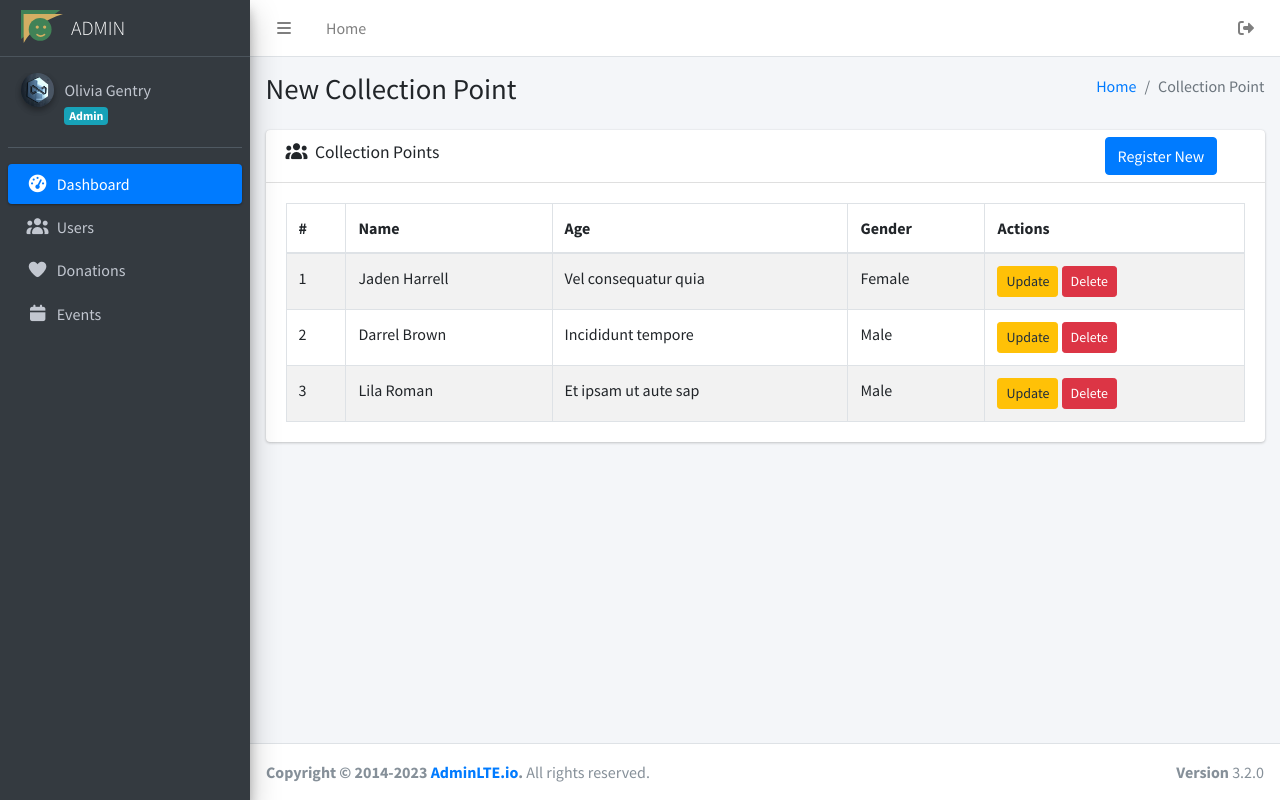
After one commit to InnoviHZ/alpha, a PHP site: page /admin/collection_point.php in a window 1280 px wide. The commit adds this page. Run offline with PHP 8.4, Linux system fonts and the light colour scheme; a user stored in the database is signed in; data comes from the database, SQL or seed files in the repository; some libraries are stand-ins or nearby versions.

Commit message:
added collection point table

```diff
--- /dev/null
+++ b/admin/collection_point.php
@@ -0,0 +1,298 @@
+<?php
+session_start();
+require_once "../assets/include/fuctions.php"; // Include the function definition
+
+if (!isset($_SESSION["loggedin"]) || $_SESSION["loggedin"] !== true) {
+  header("location:../login.php");
+  exit;
+}
+
+// Get the database connection
+$mysqli = Config::getInstance()->getConnection();
+
+$id = $_SESSION["id"];
+$email = $_SESSION["email"];
+$name = $_SESSION["name"];
+$type = $_SESSION["type"];
+$picture = $_SESSION["picture"];
+?>
+<!DOCTYPE html>
+<html lang="en">
+
+<head>
+  <meta charset="UTF-8">
+  <meta name="viewport" content="width=device-width, initial-scale=1.0">
+  <title>Update User Details</title>
+  <!-- AdminLTE CSS -->
+  <link rel="stylesheet" href="https://cdn.jsdelivr.net/npm/admin-lte@3.1.0/dist/css/adminlte.min.css">
+  <!-- Font Awesome Icons -->
+  <link rel="stylesheet" href="https://cdn.jsdelivr.net/npm/@fortawesome/fontawesome-free/css/all.min.css">
+  <!-- Google Font: Source Sans Pro -->
+  <link rel="stylesheet" href="https://fonts.googleapis.com/css?family=Source+Sans+Pro:300,400,400i,700">
+</head>
+
+<body class="hold-transition sidebar-mini">
+
+  <div class="wrapper">
+    <!-- Navbar and Sidebar code here (same as before) -->
+    <nav class="main-header navbar navbar-expand navbar-white navbar-light">
+      <!-- Left navbar links -->
+      <ul class="navbar-nav">
+        <li class="nav-item">
+          <a class="nav-link" data-widget="pushmenu" href="#" role="button"><i class="fas fa-bars"></i></a>
+        </li>
+        <li class="nav-item d-none d-sm-inline-block">
+          <a href="admin.php" class="nav-link">Home</a>
+        </li>
+        <!-- <li class="nav-item d-none d-sm-inline-block">
+        <a href="#" class="nav-link">Contact</a>
+      </li> -->
+      </ul>
+
+      <!-- Right navbar links -->
+      <ul class="navbar-nav ml-auto">
+        <!-- Notifications Dropdown Menu -->
+        <li class="nav-item">
+          <a class="nav-link" href="logout.php">
+            <i class="fa fa-sign-out-alt"></i>
+          </a>
+        </li>
+      </ul>
+    </nav>
+    <!-- /.navbar -->
+
+    <!-- Main Sidebar Container -->
+    <aside class="main-sidebar sidebar-dark-primary elevation-4">
+      <!-- Brand Logo -->
+      <a href="index.html" class="brand-link">
+        <img src="../assets/images/logo/logo1.svg" alt="Logo" class="brand-image " style="opacity: .8">
+        <span class="brand-text font-weight-light">ADMIN</span>
+      </a>
+
+      <!-- Sidebar -->
+      <div class="sidebar">
+        <!-- Sidebar user panel (optional) -->
+        <div class="user-panel mt-3 pb-3 mb-3 d-flex">
+          <div class="image">
+            <img src="../assets/images/admin/<?php echo $picture ?>" class="img-circle elevation-2" alt="User Image">
+          </div>
+          <div class="info">
+            <a href="#" class="d-block"><?php echo $name ?></a>
+            <span class="badge badge-info"><?php echo $type ?></span>
+          </div>
+        </div>
+
+        <!-- SidebarSearch Form -->
+        <!-- <div class="form-inline">
+          <div class="input-group" data-widget="sidebar-search">
+            <input class="form-control form-control-sidebar" type="search" placeholder="Search" aria-label="Search">
+            <div class="input-group-append">
+              <button class="btn btn-sidebar">
+                <i class="fas fa-search fa-fw"></i>
+              </button>
+            </div>
+          </div>
+        </div> -->
+
+        <!-- Sidebar Menu -->
+        <nav class="mt-2">
+          <ul class="nav nav-pills nav-sidebar flex-column" data-widget="treeview" role="menu" data-accordion="false">
+            <li class="nav-item">
+              <a href="admin.php" class="nav-link active">
+                <i class="nav-icon fas fa-tachometer-alt"></i>
+                <p>Dashboard</p>
+              </a>
+            </li>
+            <li class="nav-item">
+              <a href="#" class="nav-link">
+                <i class="nav-icon fas fa-users"></i>
+                <p>Users</p>
+              </a>
+            </li>
+            <li class="nav-item">
+              <a href="#" class="nav-link">
+                <i class="nav-icon fas fa-heart"></i>
+                <p>Donations</p>
+              </a>
+            </li>
+            <li class="nav-item">
+              <a href="#" class="nav-link">
+                <i class="nav-icon fas fa-calendar"></i>
+                <p>Events</p>
+              </a>
+            </li>
+          </ul>
+        </nav>
+        <!-- /.sidebar-menu -->
+      </div>
+      <!-- /.sidebar -->
+    </aside>
+    <!-- Content Wrapper. Contains page content -->
+    <div class="content-wrapper">
+      <!-- Content Header (Page header) -->
+      <section class="content-header">
+        <div class="container-fluid">
+          <div class="row mb-2">
+            <div class="col-sm-6">
+              <h1>New Collection Point</h1>
+            </div>
+            <div class="col-sm-6">
+              <ol class="breadcrumb float-sm-right">
+                <li class="breadcrumb-item"><a href="index.php">Home</a></li>
+                <li class="breadcrumb-item active">Collection Point</li>
+              </ol>
+            </div>
+          </div>
+        </div><!-- /.container-fluid -->
+      </section>
+
+      <!-- Main content -->
+      <section class="content">
+        <div class="container-fluid">
+          <div class="row">
+            <div class="col-md-12">
+              <div class="card">
+                <div class="card-header">
+                  <div>
+                    <h3 class="card-title">
+                      <i class="fas fa-users mr-1"></i>
+                      Collection Points
+                    </h3>
+                  </div>
+                  <div class="card-tools">
+                    <div class="input-group input-group-sm" style="width: 150px;">
+                      <button id="registerNewButton" onclick="register()" class="btn btn-primary">Register New</button>
+                    </div>
+                  </div>
+                </div>
+                <!-- /.card-header -->
+                <div class="card-body">
+                  <?php
+                  displayCollection_pointTable(1);
+                  ?>
+                </div>
+                <!-- /.card-body -->
+              </div>
+              <!-- /.card -->
+              <!-- User update form -->
+              <div class="card card-primary" style="display: none;" id="newCollectionPointForm">
+                <div class="card-header">
+                  <h3 class="card-title">New Collection Point</h3>
+                </div>
+                <!-- /.card-header -->
+                <div class="card-body">
+                  <form method="post">
+                    <div class="row">
+                      <div class="col-md-6">
+                        <div class="form-group">
+                          <label for="full_name">Name:</label>
+                          <input type="text" class="form-control" id="full_name" name="full_name" required>
+                        </div>
+                        <div class="form-group">
+                          <label for="yod">Year of Death:</label>
+                          <input type="text" class="form-control" id="yod" name="yod">
+                        </div>
+                        <div class="form-group">
+                          <label for="full_name_b">Beneficiary Name:</label>
+                          <input type="text" class="form-control" id="full_name_b" name="full_name_b">
+                        </div>
+                        <div class="form-group">
+                          <label for="dob">Date of Birth:</label>
+                          <input type="date" class="form-control" id="dob" name="dob">
+                        </div>
+                        <div class="form-group">
+                          <label for="gender">Gender:</label>
+                          <select class="form-control" id="gender" name="gender">
+                            <option value="Male">Male</option>
+                            <option value="Female">Female</option>
+                          </select>
+                        </div>
+                        <div class="form-group">
+                          <label for="lga">LGA:</label>
+                          <select class="form-control" id="lga" name="lga">
+                            <option value="LGA1">LGA 1</option>
+                            <option value="LGA2">LGA 2</option>
+                            <option value="LGA3">LGA 3</option>
+                            <!-- Add more LGA options as needed -->
+                          </select>
+                        </div>
+                        <div class="form-group">
+                          <label for="ward">Ward:</label>
+                          <select class="form-control" id="ward" name="ward">
+                            <option value="Ward1">Ward 1</option>
+                            <option value="Ward2">Ward 2</option>
+                            <option value="Ward3">Ward 3</option>
+                            <!-- Add more Ward options as needed -->
+                          </select>
+                        </div>
+                      </div>
+                      <div class="col-md-6">
+                        <div class="form-group">
+                          <label for="address">Address:</label>
+                          <textarea class="form-control" id="address" name="address"></textarea>
+                        </div>
+                        <div class="form-group">
+                          <label for="phone">Phone:</label>
+                          <input type="tel" class="form-control" id="phone" name="phone">
+                        </div>
+                        <div class="form-group">
+                          <label for="email">Email:</label>
+                          <input type="email" class="form-control" id="email" name="email">
+                        </div>
+                        <div class="form-group">
+                          <label for="id_number">ID Number:</label>
+                          <input type="text" class="form-control" id="id_number" name="id_number">
+                        </div>
+                        <div class="form-group">
+                          <label for="benefit_type">Benefit Type:</label>
+                          <select class="form-control" id="benefit_type" name="benefit_type">
+                            <option value="Type1">Type 1</option>
+                            <option value="Type2">Type 2</option>
+                            <option value="Type3">Type 3</option>
+                            <!-- Add more Benefit Type options as needed -->
+                          </select>
+                        </div>
+                        <div class="form-group">
+                          <label for="op_number">Operation Number:</label>
+                          <input type="text" class="form-control" id="op_number" name="op_number" value="">
+                        </div>
+                      </div>
+                    </div>
+                    <button type="submit" class="btn btn-primary">Register</button>
+                  </form>
+                </div>
+                <!-- /.card-body -->
+              </div>
+              <!-- /.card -->
+            </div>
+            <!-- /.col -->
+          </div>
+          <!-- /.row -->
+        </div><!-- /.container-fluid -->
+      </section>
+      <!-- /.content -->
+    </div>
+    <!-- /.content-wrapper -->
+    <footer class="main-footer">
+      <strong>Copyright &copy; 2014-2023 <a href="https://adminlte.io">AdminLTE.io</a>.</strong>
+      All rights reserved.
+      <div class="float-right d-none d-sm-inline-block">
+        <b>Version</b> 3.2.0
+      </div>
+    </footer>
+  </div>
+  <!-- ./wrapper -->
+
+  <!-- AdminLTE JS -->
+  <script src="https://cdn.jsdelivr.net/npm/admin-lte@3.1.0/dist/js/adminlte.min.js"></script>
+  <!-- Bootstrap JS and dependencies -->
+  <script src="https://cdn.jsdelivr.net/npm/@popperjs/core@2.11.6/dist/umd/popper.min.js"></script>
+  <script src="https://cdn.jsdelivr.net/npm/bootstrap@5.3.0/dist/js/bootstrap.min.js"></script>
+  <script>
+    function register() {
+      document.getElementById('newCollectionPointForm').style.display = 'block';
+    }
+  </script>
+</body>
+
+</html>
--- a/assets/include/fuctions.php
+++ b/assets/include/fuctions.php
@@ -274,29 +274,58 @@ function displayOutletTable($id)
         echo 'Error: ' . $mysqli->error;
     }
 }
-// delete users function
-function deleteOutlet($userId)
+function displayCollection_pointTable($id)
 {
     // Get the database connection
     $mysqli = Config::getInstance()->getConnection();
 
-    // Prepare the DELETE statement
-    $sql = "DELETE FROM _PDOutlet WHERE id = ?";
+    // Define the SQL query to fetch user details
+    $sql = "SELECT * FROM _PDOutlet  WHERE under = $id";
 
-    if ($stmt = $mysqli->prepare($sql)) {
-        // Bind the user ID to the statement
-        $stmt->bind_param("i", $userId);
+    // Execute the query
+    if ($result = $mysqli->query($sql)) {
+        if ($result->num_rows > 0) {
+            // Start generating the HTML table
+            echo '<table id="userTable" class="table table-bordered table-striped">';
+            echo '<thead>';
+            echo '<tr>';
+            echo '<th>#</th>';
+            echo '<th>Name</th>';
+            echo '<th>Age</th>';
+            echo '<th>Gender</th>';
+            echo '<th>Actions</th>';
+            echo '</tr>';
+            echo '</thead>';
+            echo '<tbody>';
 
-        // Execute the statement
-        if ($stmt->execute()) {
-            // Redirect back to the page with the user table
-            header("Location: ../admin/view_user.php"); // Change this to the correct page where the table is displayed
-            exit;
+            // Fetch and display each row of user data
+            $counter = 1;
+            while ($row = $result->fetch_assoc()) {
+                echo '<tr>';
+                echo '<td>' . $counter;
+
+                echo '<td>' . htmlspecialchars($row['full_name']) . '</td>';
+                echo '<td>' . htmlspecialchars($row['age']) . '</td>';
+                echo '<td>' . htmlspecialchars($row['gender']) . '</td>';
+                echo '<td>';
+                echo '<a href="update_outlet.php?id=' . $row['id'] . '" class="btn btn-warning btn-sm">Update</a> ';
+                echo '<form method="POST" action="delete_outlet.php" style="display:inline-block;">';
+                echo '<input type="hidden" name="user_id" value="' . $row['id'] . '">';
+                echo '<input type="hidden" name="id" value="' . $id . '">';
+                echo '<button type="submit" class="btn btn-danger btn-sm" onclick="return confirm(\'Are you sure you want to delete this user?\')">Delete</button>';
+                echo '</form>';
+                echo '</td>';
+                echo '</tr>';
+                $counter++;
+            }
+            echo '</tbody>';
+            echo '</table>';
         } else {
-            echo "Error: Could not execute the delete operation.";
+            echo '<p>No users found.</p>';
         }
-        $stmt->close();
+        // Free result set
+        $result->free();
     } else {
-        echo "Error: Could not prepare the delete statement.";
+        echo 'Error: ' . $mysqli->error;
     }
 }
```
Also changed, not shown: admin/collection_point1.php (added, +63 -0 lines), admin/update_outlet.php (+20 -76 lines).
